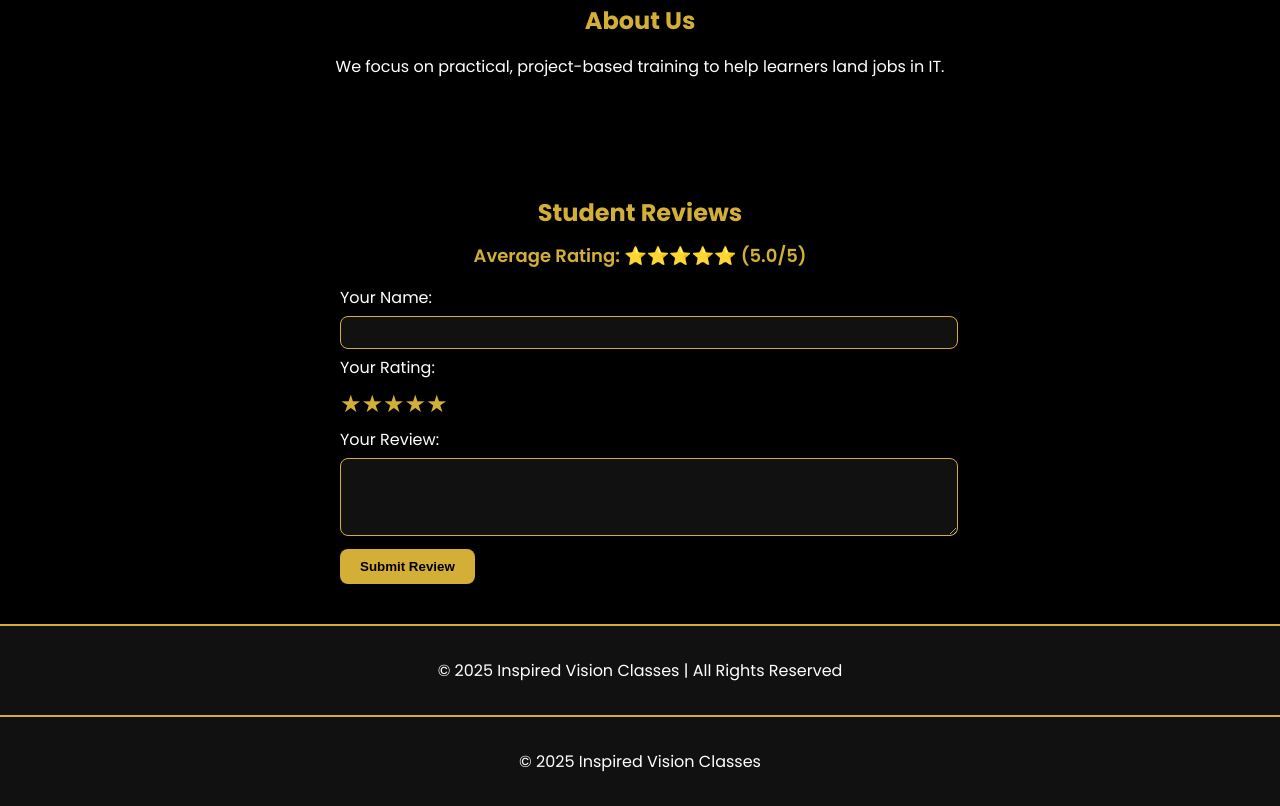
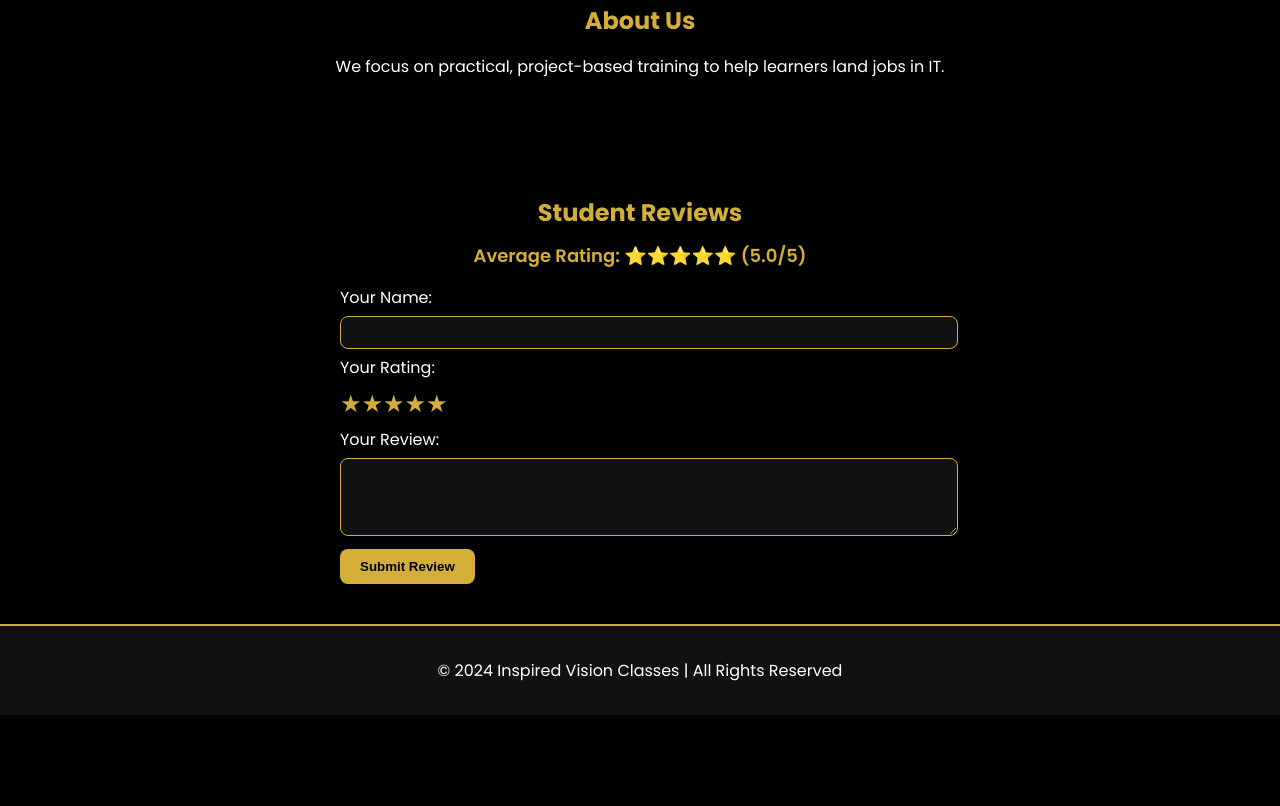
Before and after one commit to inspiredvisontech/inspiredvisiontechnology, a plain HTML site: page index.html in a window 1280 px wide. Shown: the part 2601-3407 px from the top of the page. After the commit the page ends 3316 px from the top, so only its background shows below. Drawn offline with Linux system fonts and the light colour scheme.

Commit message:
Update index.html
Signed-off-by: inspiredvisontech <lalitbaghel181@gmail.com>

```diff
--- a/index.html
+++ b/index.html
@@ -163,15 +163,8 @@
 
 
 <footer>
-  <p>&copy; 2025 Inspired Vision Classes | All Rights Reserved</p>
+  <p>&copy; 2024 Inspired Vision Classes | All Rights Reserved</p>
 </footer>
 
 </body>
 </html>
-
-
-  <footer>
-    <p>© 2025 Inspired Vision Classes</p>
-  </footer>
-</body>
-</html>
```
